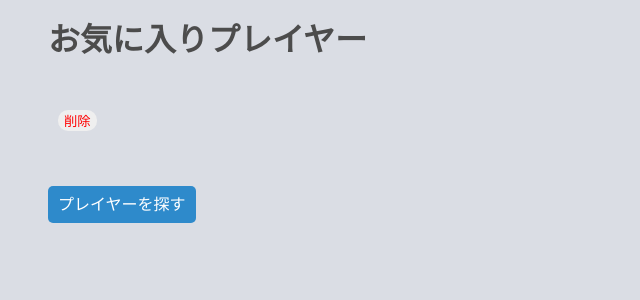
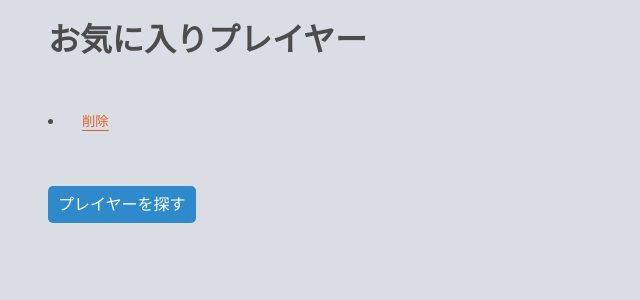
Before and after one commit to SakuraWada/road_map, a Django app: page /favorite_game_player/ in a window 1280 px wide. Shown: the part 167-467 px from the top of the page, without its empty margins (0-640 px from the left). Run offline with Django 4.2, Linux system fonts and the light colour scheme; a user stored in the database is signed in; tables that the repository leaves empty hold one stand-in row (values such as "Sample post").

Commit message:
ボタンの色変更

```diff
--- a/overwin/static/overwin/css/favorite_game_player.css
+++ b/overwin/static/overwin/css/favorite_game_player.css
@@ -7,6 +7,10 @@
     max-width: 800px;
 }
 
+li{
+    list-style: inside;
+}
+
 .favorite-player-list{
     margin-top: 50px;
     padding-left: 0;
@@ -14,6 +18,7 @@
 
 .favorite-player{
     margin-bottom: 15px;
+    font-size: large;
 }
 
 .player-link{
@@ -22,12 +27,15 @@
 
 .btn-secondary{
     border: none;
-    border-radius: 10px;
-    margin-left: 10px;
-    color: red;
+    margin-left: 4px;
+    color: #E0612B;
+    background-color: #DADDE4;
+    font-weight: 400;
+    text-decoration: underline;
+    text-underline-offset: 4px;
 }
 
-.add-link-area{
+.search-link-area{
     margin-top: 60px;
 }
 
--- a/overwin/templates/overwin/favorite_game_player.html
+++ b/overwin/templates/overwin/favorite_game_player.html
@@ -21,7 +21,7 @@
         </li>
     {% endfor %}
     </ul>
-    <div class="add-link-area"><a href="{% url 'overwin:search_game_player' %}" class="add-link btn-primary">プレイヤーを探す</a></div>
+    <div class="search-link-area"><a href="{% url 'overwin:search_game_player' %}" class="add-link btn-primary">プレイヤーを探す</a></div>
 </div>
 {% else %}
 <p>プレイヤーが登録されていません</p>
```
